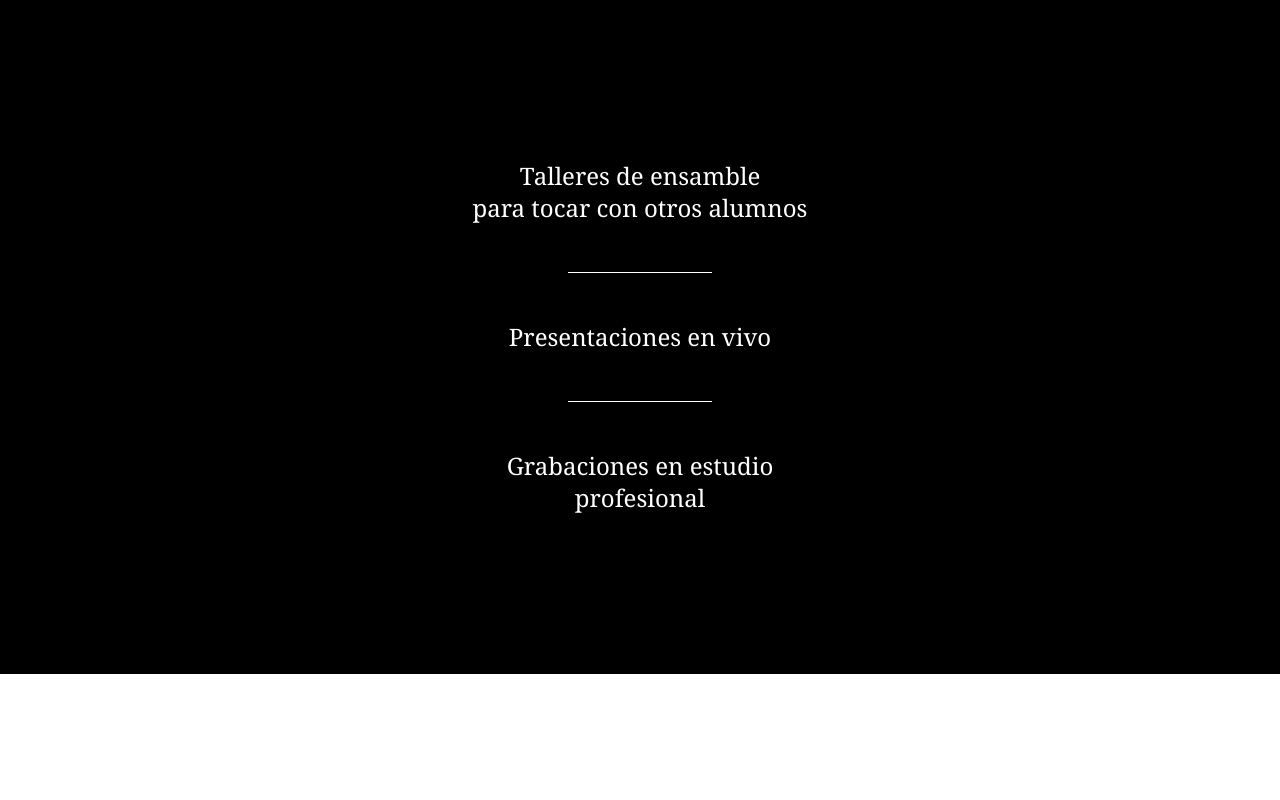
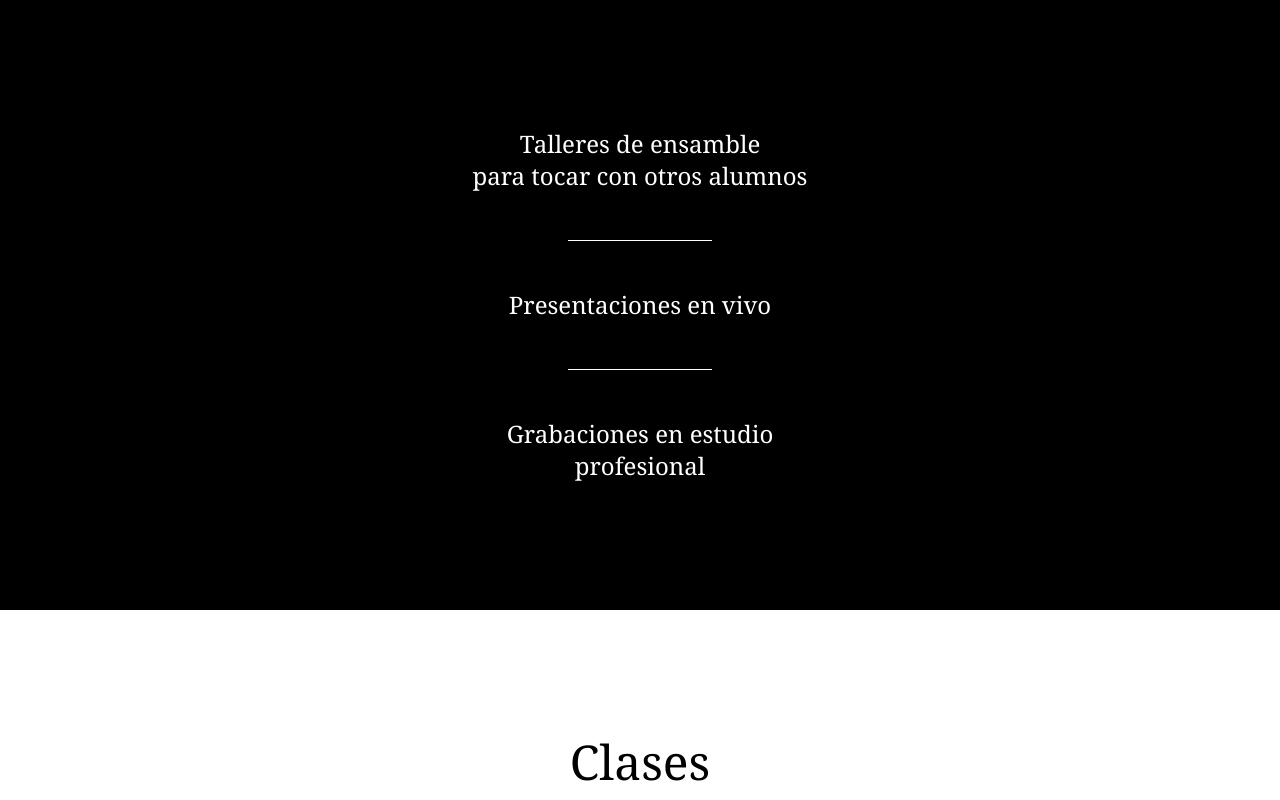
Before and after one commit to manusucaria/mpvoices, a Next.js app: page / in a window 1280 px wide. Shown: the top 800 px of the page. Built offline with nearby package versions, Linux system fonts and the light colour scheme.

Commit message:
Actualizando el margen interno

```diff
--- a/src/app/sections/section-talleres/SectionTalleres.scss
+++ b/src/app/sections/section-talleres/SectionTalleres.scss
@@ -1,5 +1,5 @@
 .Talleres {
-  @apply bg-black text-white py-40;
+  @apply bg-black text-white py-32;
   &-h3 {
     @apply text-center text-2xl font-serif;
   }
```
